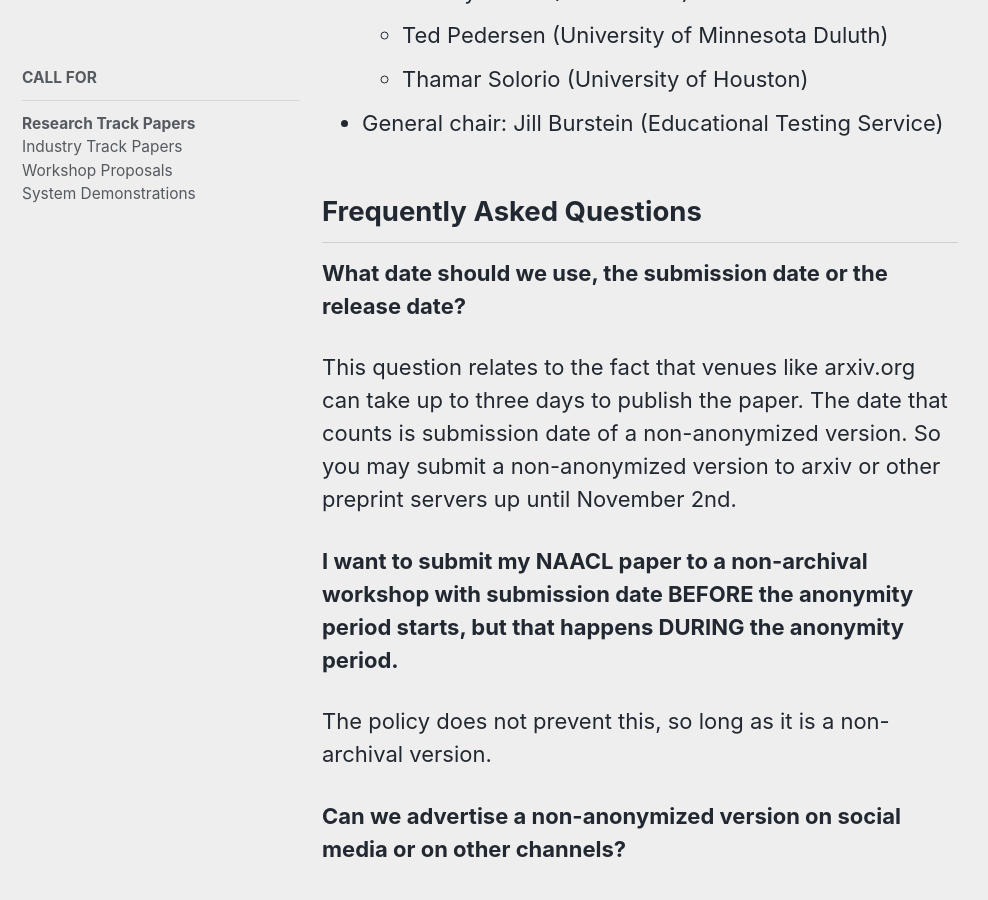
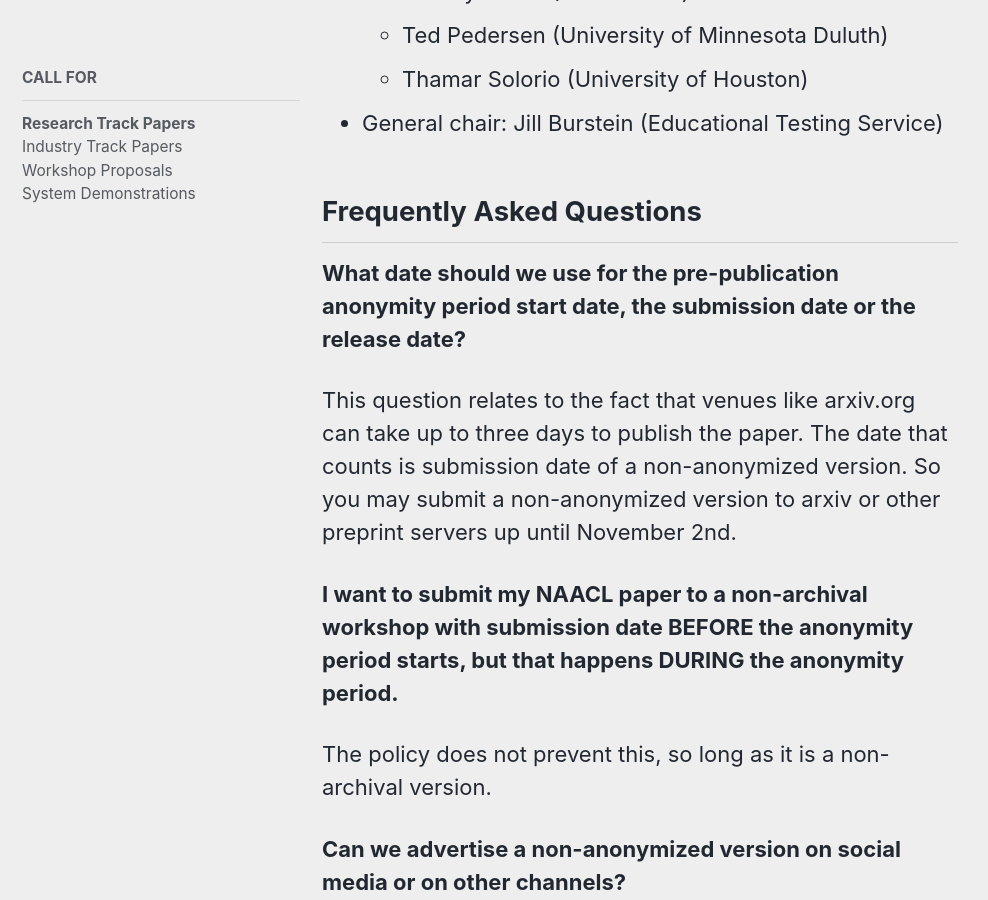
Before and after one commit to naacl-org/naacl-2021-website, a Jekyll site: the page built from _pages/calls/papers.md, in a window 1280 px wide and 900 px high, scrolled down 11724 px. Shown: the whole window, without its empty margins (0-988 px from the left). Built offline with Jekyll 4.4.1, drawn with Linux system fonts in a browser that asks for light colours; nearby versions of some CDN libraries.

Commit message:
Clarify question text

```diff
--- a/_pages/calls/papers.md
+++ b/_pages/calls/papers.md
@@ -191,7 +191,7 @@
 
 ## Frequently Asked Questions
 
-**What date should we use, the submission date or the release date?**
+**What date should we use for the pre-publication anonymity period start date, the submission date or the release date?**
 
 This question relates to the fact that venues like arxiv.org can take up to three days to publish the paper. The date that counts is submission date of a non-anonymized version. So you may submit a non-anonymized version to arxiv or other preprint servers up until November 2nd.
 
```
